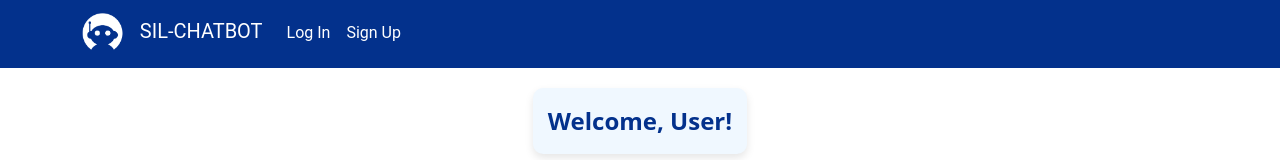
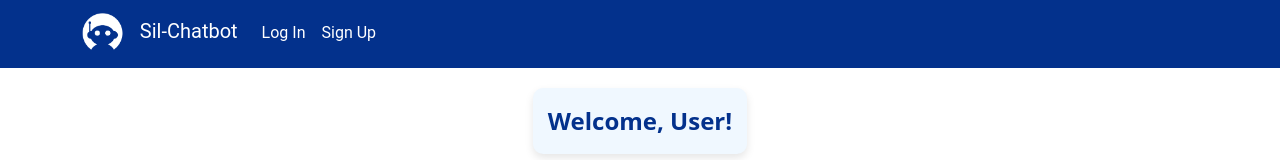
Before and after one commit to JorgeML01/chatbot, a React (Create React App) app in the folder chatbot-app/: page / in a window 1280 px wide. Shown: the top 160 px of the page. Built offline with nearby package versions, Linux system fonts and the light colour scheme.

Commit message:
navbar title

```diff
--- a/chatbot-app/src/components/Layout/NavbarLayout/NavbarLayout.jsx
+++ b/chatbot-app/src/components/Layout/NavbarLayout/NavbarLayout.jsx
@@ -68,7 +68,7 @@ function NavbarLayout() {
         <Navbar.Brand href="/">
           <img src="/6.png" alt="Logo" className="navbar-logo" /> {/* Añade esta línea */}
           <title-nav className="title-style">
-           SIL-CHATBOT
+           Sil-Chatbot
           </title-nav>
         </Navbar.Brand>
         <Navbar.Toggle aria-controls="responsive-navbar-nav" />
```
